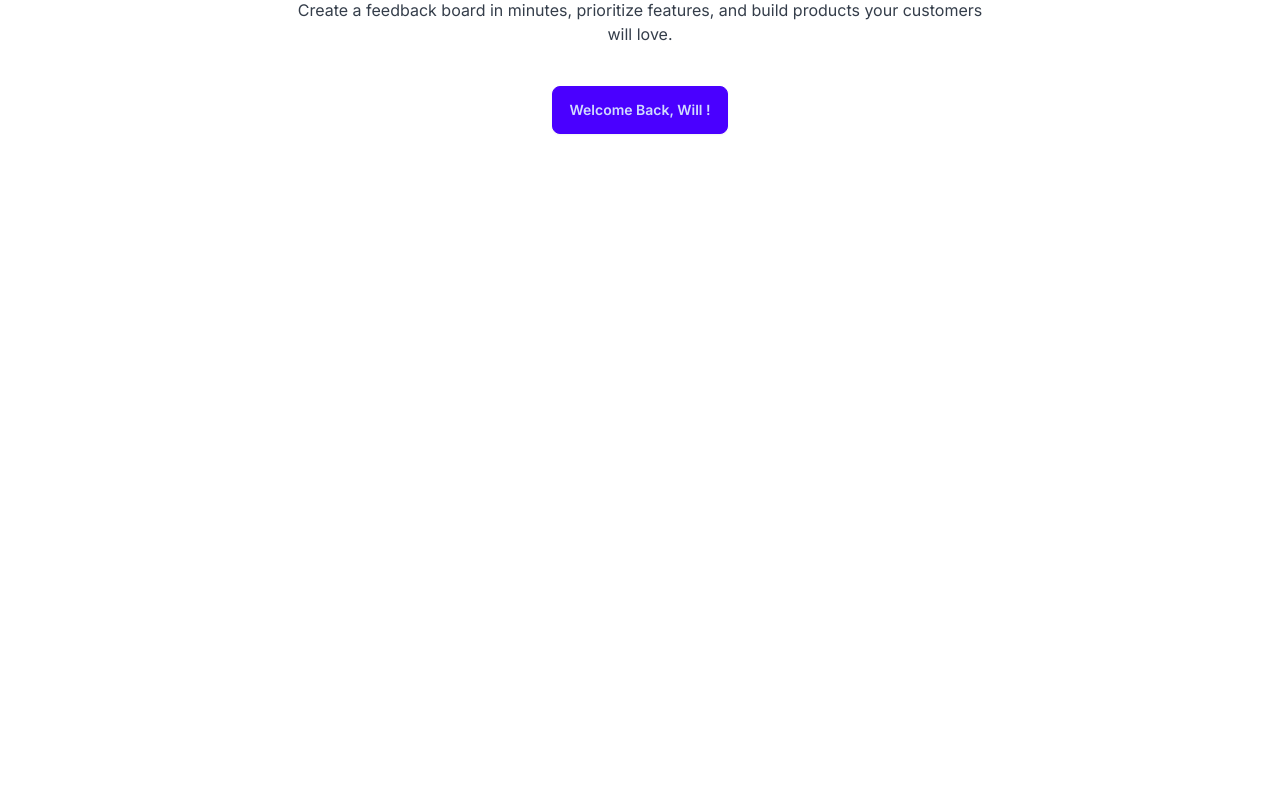
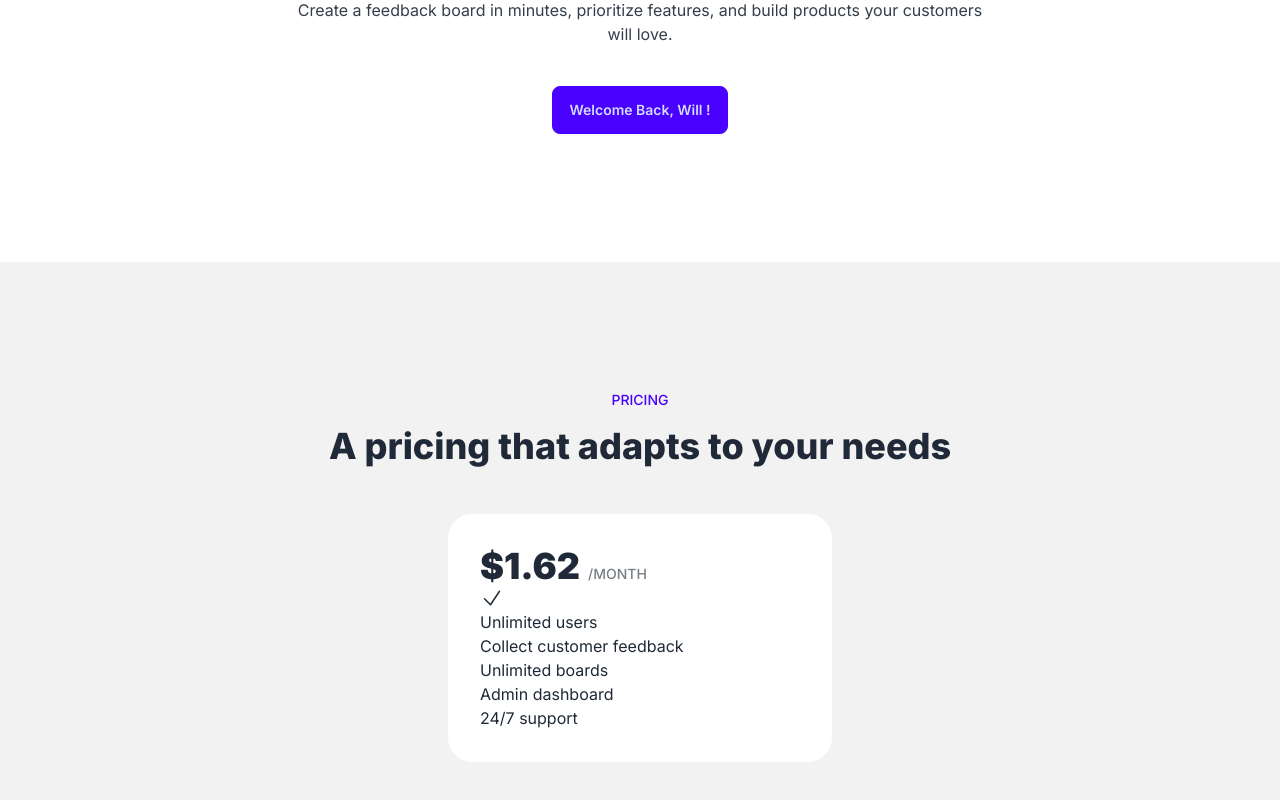
Before and after one commit to will-zzl-x/first-saas-learning-project, a Next.js app: page / in a window 1280 px wide. Shown: the part 330-1130 px from the top of the page. Before the commit the page ends 800 px from the top, so only its background shows below. Built offline with nearby package versions, Linux system fonts and the light colour scheme.

Commit message:
Started Pricing Section

```diff
--- a/app/page.js
+++ b/app/page.js
@@ -5,6 +5,7 @@
   const name = "Will";
   return (
     <main>
+      {/* HEADER */}
       <section className="bg-base-200">
         <div className="max-w-3xl mx-auto flex flex-row justify-between items-center px-8 py-4">
           <div className="font-bold"> FirstProject</div>
@@ -17,6 +18,7 @@
           </div>
         </div>
       </section>
+      {/* HERO */}
       <section className="text-center py-32 px-8 max-w-3xl mx-auto">
         <h1 className="text-4xl lg:text-5xl font-extrabold mb-6 ">
           Collect customer feedback to build better products
@@ -28,6 +30,50 @@
 
         <ButtonLogin isLoggedIn={isLoggedIn} name={name} />
       </section>
+
+      {/* PRICING */}
+      <section className="bg-base-200">
+        <div className="py-32 px-8 max-w-3xl mx-auto">
+          <p className="text-sm uppercase font-medium text-center text-primary mb-4">
+            Pricing
+          </p>
+          <h2 className="text-3xl lg:text-4xl font-extrabold mb-12 text-center">
+            A pricing that adapts to your needs
+          </h2>
+          <div className="p-8 bg-base-100 max-w-96 rounded-3xl mx-auto">
+            <div className="flex gap-2 items-baseline">
+              <div className="text-4xl font-black">$1.62</div>
+              <div className="uppercase text-sm font-medium opacity-60">
+                /month
+              </div>
+            </div>
+
+            <ul>
+              <li>
+                <svg
+                  xmlns="http://www.w3.org/2000/svg"
+                  fill="none"
+                  viewBox="0 0 24 24"
+                  stroke-width="1.5"
+                  stroke="currentColor"
+                  class="size-6"
+                >
+                  <path
+                    stroke-linecap="round"
+                    stroke-linejoin="round"
+                    d="m4.5 12.75 6 6 9-13.5"
+                  />
+                </svg>
+                Unlimited users
+              </li>
+              <li>Collect customer feedback</li>
+              <li>Unlimited boards</li>
+              <li>Admin dashboard</li>
+              <li>24/7 support</li>
+            </ul>
+          </div>
+        </div>
+      </section>
     </main>
   );
 }
```
